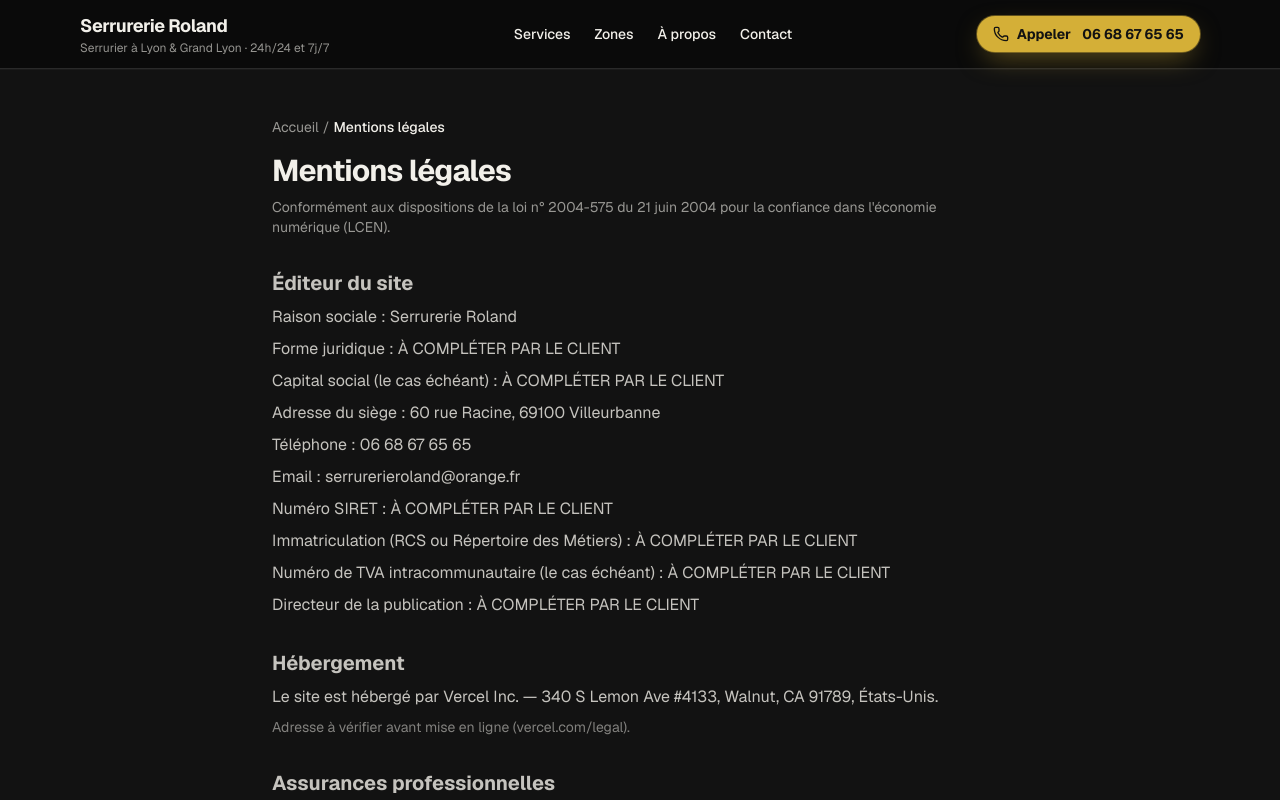
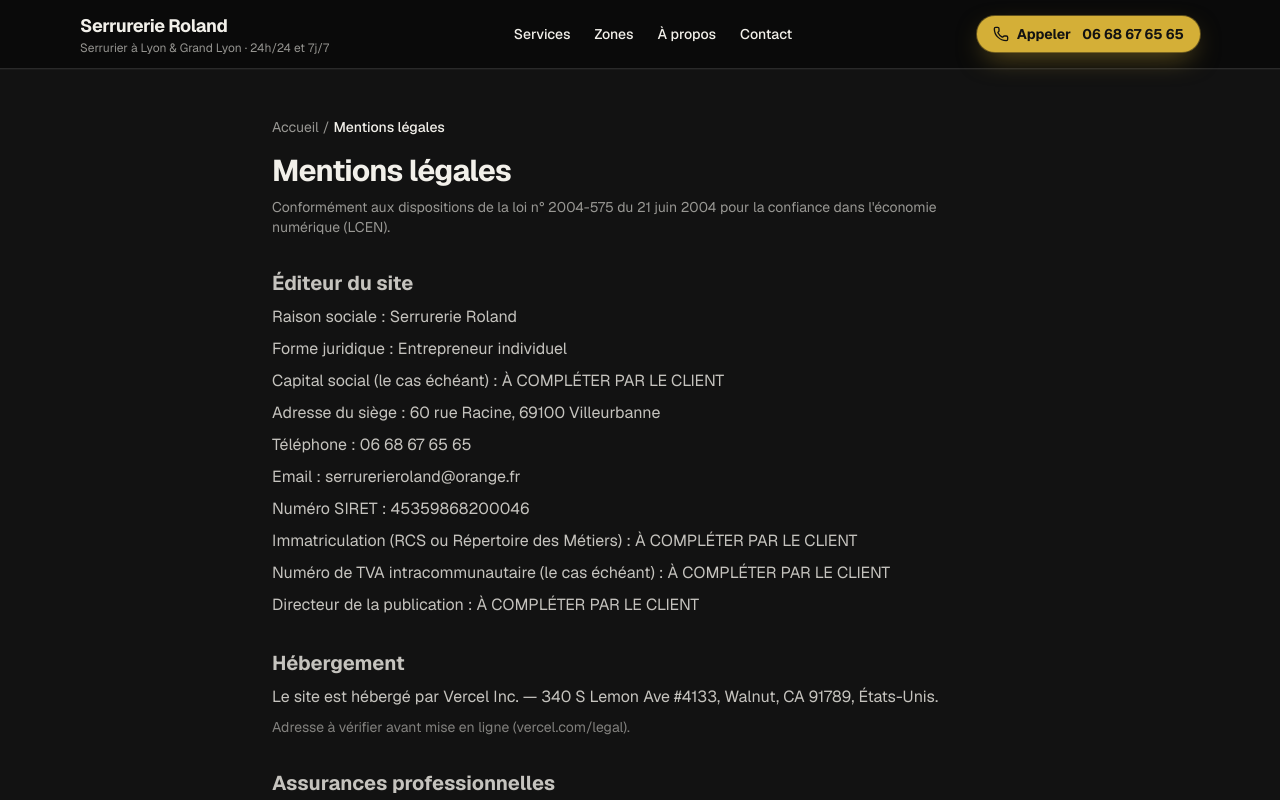
Before and after one commit to zboobinn/serrureriev2, a Next.js app: page /mentions-legales in a window 1280 px wide. Shown: the top 800 px of the page. Built offline with nearby package versions, Linux system fonts and the light colour scheme; no server answers.

Commit message:
modif info mentions légales

```diff
--- a/src/app/mentions-legales/page.tsx
+++ b/src/app/mentions-legales/page.tsx
@@ -41,7 +41,7 @@ export default function MentionsLegalesPage() {
         <h2 className="text-xl font-bold">Éditeur du site</h2>
         <p>Raison sociale : {SITE.name}</p>
         {/* À COMPLÉTER PAR LE CLIENT */}
-        <p>Forme juridique : À COMPLÉTER PAR LE CLIENT</p>
+        <p>Forme juridique : Entrepreneur individuel</p>
         {/* À COMPLÉTER PAR LE CLIENT */}
         <p>Capital social (le cas échéant) : À COMPLÉTER PAR LE CLIENT</p>
         <p>Adresse du siège : {addressInline}</p>
@@ -58,7 +58,7 @@ export default function MentionsLegalesPage() {
           </a>
         </p>
         {/* À COMPLÉTER PAR LE CLIENT */}
-        <p>Numéro SIRET : À COMPLÉTER PAR LE CLIENT</p>
+        <p>Numéro SIRET : 45359868200046</p>
         {/* À COMPLÉTER PAR LE CLIENT */}
         <p>
           Immatriculation (RCS ou Répertoire des Métiers) : À COMPLÉTER PAR LE
```
